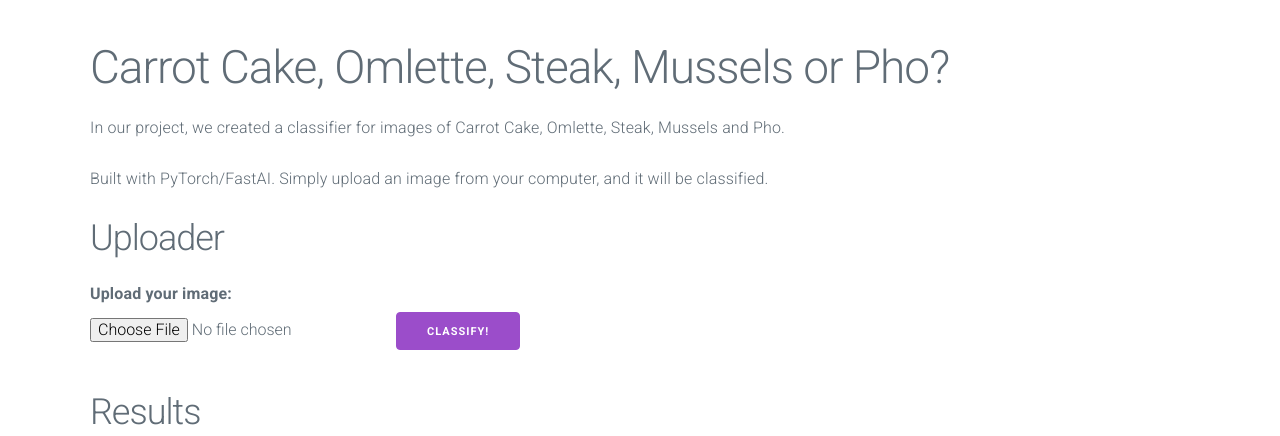
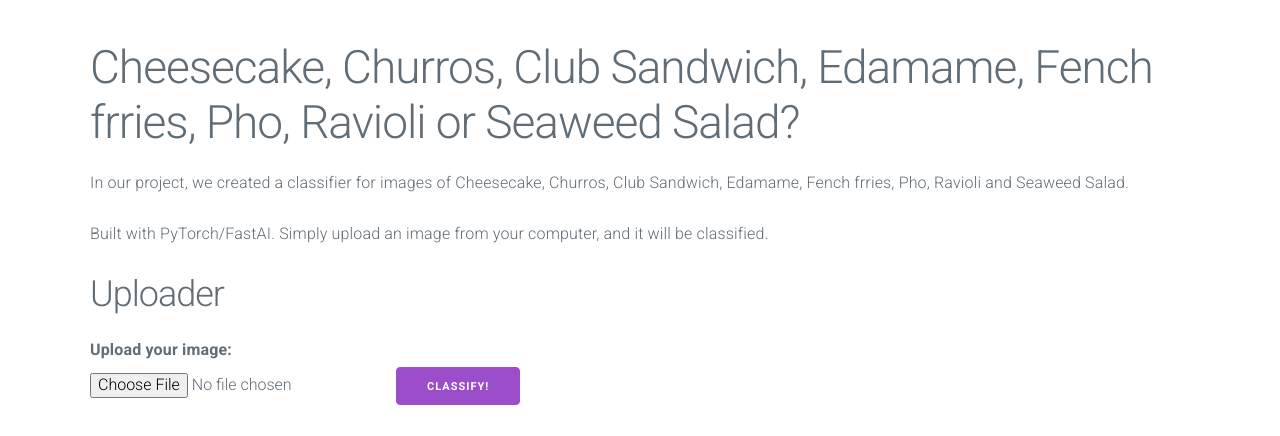
Before and after one commit to tarifi79/AIproject, a Flask app: page / in a window 1280 px wide. Shown: the top 436 px of the page. Run offline with Flask 3, Linux system fonts and the light colour scheme; parts of the project's set-up code (start-up, migrations or seed data) failed here and were passed over.

Commit message:
all completed need some extra expereiment

```diff
--- a/requirements.txt
+++ b/requirements.txt
@@ -3,4 +3,3 @@ torch==2.2.1
 torchvision==0.17.1
 Flask==3.0.0
 Flask-Cors>=3.0.10
-gunicorn==20.0.4
--- a/server/templates/index.html
+++ b/server/templates/index.html
@@ -24,12 +24,16 @@
   <body>
     <div class="container">
       <div class="row">
-        <h1>Carrot Cake, Omlette, Steak, Mussels or Pho?</h1>
+        <h1>
+          Cheesecake, Churros, Club Sandwich, Edamame, Fench frries, Pho,
+          Ravioli or Seaweed Salad?
+        </h1>
       </div>
       <div class="row">
         <p>
-          In our project, we created a classifier for images of Carrot Cake,
-          Omlette, Steak, Mussels and Pho.
+          In our project, we created a classifier for images of Cheesecake,
+          Churros, Club Sandwich, Edamame, Fench frries, Pho, Ravioli and
+          Seaweed Salad.
         </p>
       </div>
       <div class="row">
```
Also changed, not shown: README.md, server/__init__.py (deleted), 2 other files.
